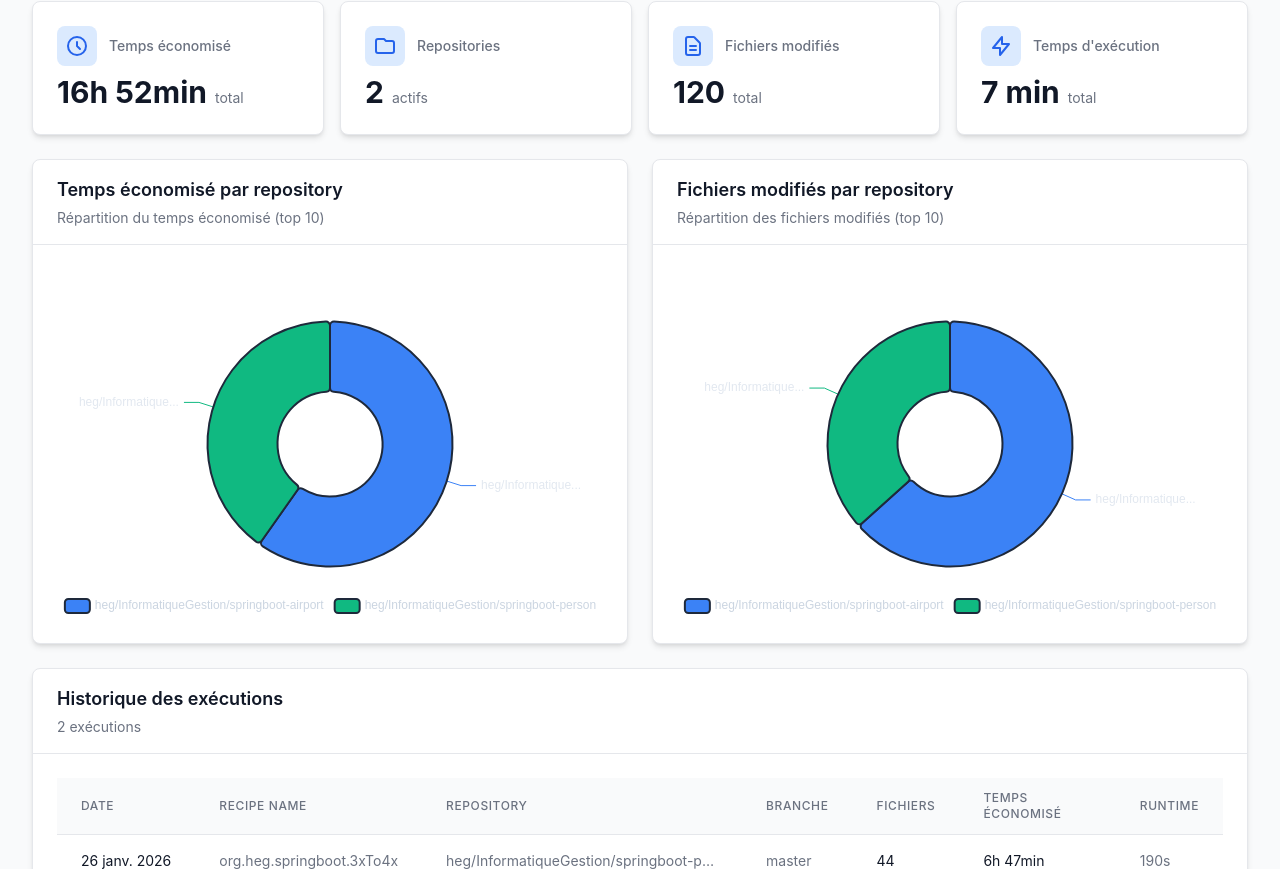
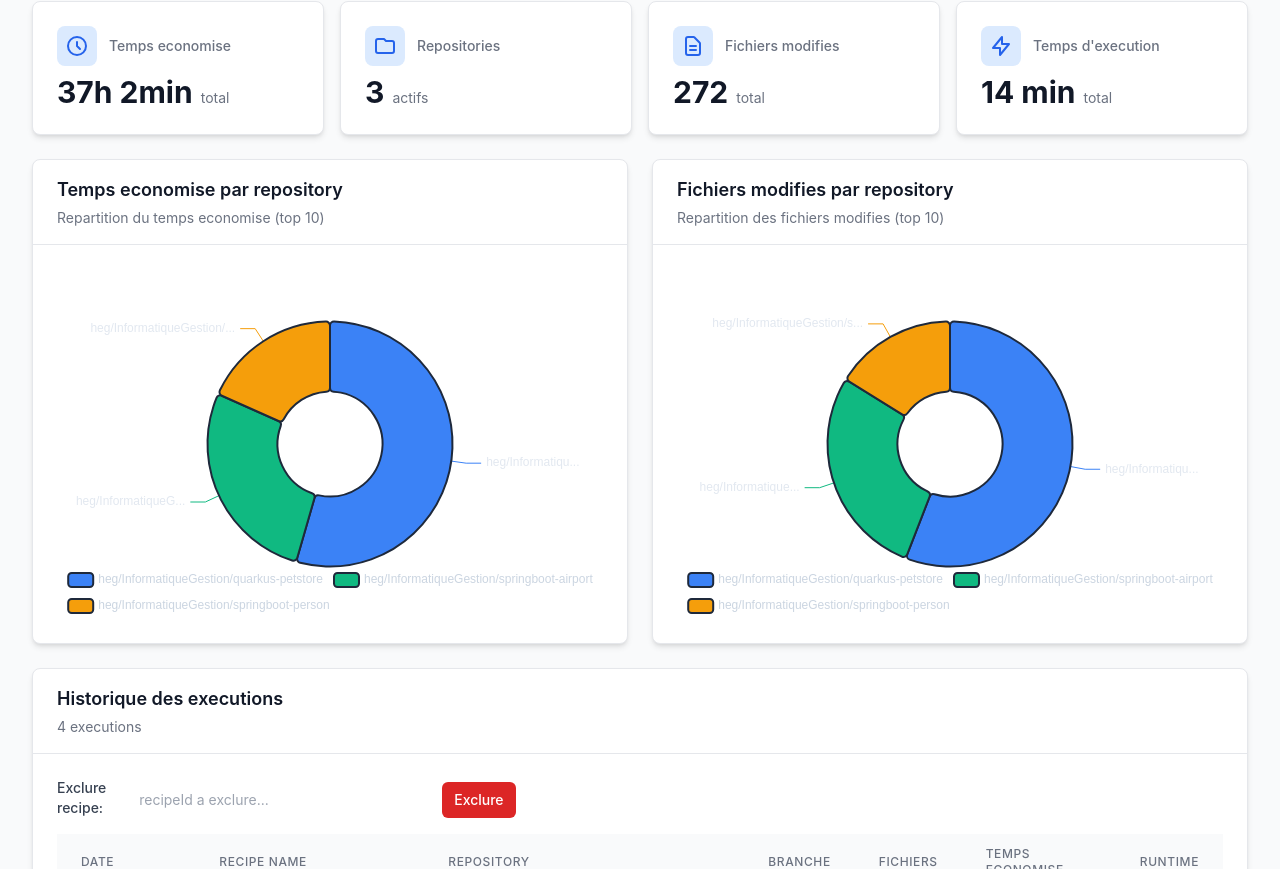
Before and after one commit to FredMencier/rewrite-datatables-viewer, a Next.js app in the folder next-app/: page / in a window 1280 px wide. Shown: the part 271-1140 px from the top of the page. Built offline with nearby package versions, Linux system fonts and the light colour scheme.

Commit message:
add filter

```diff
--- a/next-app/app/components/UsageDashboard.tsx
+++ b/next-app/app/components/UsageDashboard.tsx
@@ -38,6 +38,8 @@ interface UsageDashboardProps {
 
 const UsageDashboard: React.FC<UsageDashboardProps> = ({ data, isLoading = false }) => {
   const [selectedRepo, setSelectedRepo] = useState<string>('all');
+  const [recipeFilter, setRecipeFilter] = useState<string>('');
+  const [recipeFilters, setRecipeFilters] = useState<string[]>([]);
 
   // Obtenir la liste des repositories uniques
   const repositories = useMemo(() => {
@@ -45,11 +47,43 @@ const UsageDashboard: React.FC<UsageDashboardProps> = ({ data, isLoading = false
     return Array.from(repos).sort();
   }, [data]);
 
-  // Filtrer les données par repository
+  // Filtrer les donnees par repository et par recipe (exclusion)
   const filteredData = useMemo(() => {
-    if (selectedRepo === 'all') return data;
-    return data.filter(d => d.repositoryPath === selectedRepo);
-  }, [data, selectedRepo]);
+    let result = data;
+
+    // Filter by repository
+    if (selectedRepo !== 'all') {
+      result = result.filter(d => d.repositoryPath === selectedRepo);
+    }
+
+    // Exclude by recipe (filter OUT these recipes)
+    if (recipeFilters.length > 0) {
+      result = result.filter(d => !recipeFilters.includes(d.recipeId));
+    }
+
+    return result;
+  }, [data, selectedRepo, recipeFilters]);
+
+  // Ajouter un filtre de recipe (exclusion)
+  const handleAddRecipeFilter = () => {
+    const value = recipeFilter.trim();
+    if (value && !recipeFilters.includes(value)) {
+      setRecipeFilters([...recipeFilters, value]);
+      setRecipeFilter('');
+    }
+  };
+
+  // Supprimer un filtre de recipe
+  const handleRemoveRecipeFilter = (filterToRemove: string) => {
+    setRecipeFilters(recipeFilters.filter(f => f !== filterToRemove));
+  };
+
+  // Gerer l'appui sur Entree dans le champ de saisie
+  const handleKeyDown = (e: React.KeyboardEvent) => {
+    if (e.key === 'Enter') {
+      handleAddRecipeFilter();
+    }
+  };
 
   // Calculer les KPIs
   const kpis = useMemo(() => {
@@ -66,7 +100,7 @@ const UsageDashboard: React.FC<UsageDashboardProps> = ({ data, isLoading = false
     };
   }, [filteredData]);
 
-  // Préparer les données pour le graphique camembert (fichiers modifiés par repository)
+  // Preparer les donnees pour le graphique camembert (fichiers modifies par repository)
   const filesByRepoData = useMemo(() => {
     const repoFilesMap = new Map<string, number>();
 
@@ -78,10 +112,10 @@ const UsageDashboard: React.FC<UsageDashboardProps> = ({ data, isLoading = false
     return Array.from(repoFilesMap.entries())
       .map(([name, value]) => ({ name, value }))
       .sort((a, b) => b.value - a.value)
-      .slice(0, 10); // Limiter à 10 pour la lisibilité
+      .slice(0, 10); // Limiter a 10 pour la lisibilite
   }, [filteredData]);
 
-  // Préparer les données pour le graphique camembert (temps économisé par repository)
+  // Preparer les donnees pour le graphique camembert (temps economise par repository)
   const pieChartData = useMemo(() => {
     const repoTimeMap = new Map<string, number>();
 
@@ -93,12 +127,12 @@ const UsageDashboard: React.FC<UsageDashboardProps> = ({ data, isLoading = false
     return Array.from(repoTimeMap.entries())
       .map(([name, value]) => ({ name, value: Math.round(value) }))
       .sort((a, b) => b.value - a.value)
-      .slice(0, 10); // Limiter à 10 pour la lisibilité
+      .slice(0, 10); // Limiter a 10 pour la lisibilite
   }, [filteredData]);
 
-  // Préparer les données pour le tableau
+  // Preparer les donnees pour le tableau
   const tableData = useMemo(() => {
-    return filteredData.slice(0, 100); // Limiter à 100 entrées
+    return filteredData.slice(0, 100); // Limiter a 100 entrees
   }, [filteredData]);
 
   // Formater le temps
@@ -159,7 +193,7 @@ const UsageDashboard: React.FC<UsageDashboardProps> = ({ data, isLoading = false
         <KPICard
           icon={<ClockIcon />}
           value={formatTime(kpis.timeSaved)}
-          label="Temps économisé"
+          label="Temps economise"
           subtitle="total"
         />
         <KPICard
@@ -171,13 +205,13 @@ const UsageDashboard: React.FC<UsageDashboardProps> = ({ data, isLoading = false
         <KPICard
           icon={<FileIcon />}
           value={kpis.filesChanged.toLocaleString()}
-          label="Fichiers modifiés"
+          label="Fichiers modifies"
           subtitle="total"
         />
         <KPICard
           icon={<LightningIcon />}
           value={formatTime(kpis.runtime)}
-          label="Temps d'exécution"
+          label="Temps d'execution"
           subtitle="total"
         />
       </div>
@@ -185,8 +219,8 @@ const UsageDashboard: React.FC<UsageDashboardProps> = ({ data, isLoading = false
       {/* Graphique camembert */}
       <div className="grid grid-cols-1 lg:grid-cols-2 gap-6">
         <ChartCard
-          title="Temps économisé par repository"
-          subtitle="Répartition du temps économisé (top 10)"
+          title="Temps economise par repository"
+          subtitle="Repartition du temps economise (top 10)"
         >
           {pieChartData.length > 0 ? (
             <PieChart
@@ -214,14 +248,14 @@ const UsageDashboard: React.FC<UsageDashboardProps> = ({ data, isLoading = false
             />
           ) : (
             <div className="flex items-center justify-center h-[350px] text-gray-500">
-              Aucune donnée disponible
+              Aucune donnee disponible
             </div>
           )}
         </ChartCard>
 
         <ChartCard
-          title="Fichiers modifiés par repository"
-          subtitle="Répartition des fichiers modifiés (top 10)"
+          title="Fichiers modifies par repository"
+          subtitle="Repartition des fichiers modifies (top 10)"
         >
           {filesByRepoData.length > 0 ? (
             <PieChart
@@ -249,17 +283,61 @@ const UsageDashboard: React.FC<UsageDashboardProps> = ({ data, isLoading = false
             />
           ) : (
             <div className="flex items-center justify-center h-[350px] text-gray-500">
-              Aucune donnée disponible
+              Aucune donnee disponible
             </div>
           )}
         </ChartCard>
       </div>
 
-      {/* Tableau des données */}
+      {/* Tableau des donnees avec filtre */}
       <ChartCard
-        title="Historique des exécutions"
-        subtitle={`${filteredData.length} exécutions`}
+        title="Historique des executions"
+        subtitle={`${filteredData.length} executions${recipeFilters.length > 0 ? ` (exclu de ${data.length})` : ''}`}
       >
+        {/* Filtre d'exclusion par recipe */}
+        <div className="mb-4 flex flex-wrap items-center gap-4">
+          <div className="flex items-center gap-2">
+            <label htmlFor="recipe-filter" className="text-sm font-medium text-gray-700 dark:text-gray-300">
+              Exclure recipe:
+            </label>
+            <input
+              id="recipe-filter"
+              type="text"
+              value={recipeFilter}
+              onChange={(e) => setRecipeFilter(e.target.value)}
+              onKeyDown={handleKeyDown}
+              placeholder="recipeId a exclure..."
+              className="mt-1 block w-full max-w-xs pl-3 pr-10 py-2 text-base border-gray-300 dark:border-gray-600 focus:outline-none focus:ring-red-500 focus:border-red-500 sm:text-sm rounded-md bg-white dark:bg-gray-700 text-gray-900 dark:text-white"
+            />
+            <button
+              onClick={handleAddRecipeFilter}
+              className="mt-1 px-3 py-2 text-sm font-medium rounded-md bg-red-600 hover:bg-red-700 text-white"
+            >
+              Exclure
+            </button>
+          </div>
+        </div>
+
+        {/* Tags des filtres d'exclusion */}
+        {recipeFilters.length > 0 && (
+          <div className="flex flex-wrap gap-2 mb-4">
+            {recipeFilters.map((filter) => (
+              <span
+                key={filter}
+                className="inline-flex items-center gap-1 px-2 py-1 rounded-md bg-red-100 dark:bg-red-900 text-red-800 dark:text-red-200 text-sm"
+              >
+                Exclu: {filter}
+                <button
+                  onClick={() => handleRemoveRecipeFilter(filter)}
+                  className="ml-1 text-red-600 hover:text-red-800 dark:text-red-300 dark:hover:text-red-100"
+                >
+                  ×
+                </button>
+              </span>
+            ))}
+          </div>
+        )}
+
         <div className="overflow-x-auto">
           <table className="min-w-full divide-y divide-gray-200 dark:divide-gray-700">
             <thead className="bg-gray-50 dark:bg-gray-900">
@@ -280,7 +358,7 @@ const UsageDashboard: React.FC<UsageDashboardProps> = ({ data, isLoading = false
                   Fichiers
                 </th>
                 <th className="px-6 py-3 text-left text-xs font-medium text-gray-500 dark:text-gray-400 uppercase tracking-wider">
-                  Temps économisé
+                  Temps economise
                 </th>
                 <th className="px-6 py-3 text-left text-xs font-medium text-gray-500 dark:text-gray-400 uppercase tracking-wider">
                   Runtime
@@ -321,7 +399,7 @@ const UsageDashboard: React.FC<UsageDashboardProps> = ({ data, isLoading = false
         {filteredData.length > 100 && (
           <div className="mt-4 flex justify-center">
             <span className="text-sm text-gray-500">
-              Affichage des 100 premières entrées sur {filteredData.length}
+              Affichage des 100 premieres entrees sur {filteredData.length}
             </span>
           </div>
         )}
--- a/next-app/app/hooks/useData.ts
+++ b/next-app/app/hooks/useData.ts
@@ -45,7 +45,8 @@ export function useData() {
   });
 
   const loadData = useCallback(async () => {
-    // Reset loading states
+    // Clear cache and reset loading states
+    dataLoader.clearCache();
     setRecipeStats(prev => ({ ...prev, isLoading: true, error: null }));
     setSourceResults(prev => ({ ...prev, isLoading: true, error: null }));
     setUsageReport(prev => ({ ...prev, isLoading: true, error: null }));
@@ -55,7 +56,7 @@ export function useData() {
       const [stats, results, report] = await Promise.all([
         dataLoader.loadRecipeRunStats(),
         dataLoader.loadSourceFileResults(),
-        dataLoader.loadUsageReport()
+        dataLoader.loadAllUsageReports()
       ]);
 
       setRecipeStats({ data: stats, isLoading: false, error: null });
--- a/next-app/app/lib/DataLoader.ts
+++ b/next-app/app/lib/DataLoader.ts
@@ -79,12 +79,30 @@ export class DataLoader {
    * Charge un fichier CSV depuis le chemin donné
    */
   private async fetchCSV(filePath: string): Promise<Record<string, string>[]> {
-    const response = await fetch(filePath);
+    // Add timestamp to bypass browser cache
+    const separator = filePath.includes('?') ? '&' : '?';
+    const url = `${filePath}${separator}_t=${Date.now()}`;
+
+    const response = await fetch(url);
     if (!response.ok) {
       throw new Error(`Erreur HTTP: ${response.status} pour ${filePath}`);
     }
     const text = await response.text();
     return this.parseCSV(text);
+  }
+
+  /**
+   * Charge un fichier JSON
+   */
+  private async fetchJSON(filePath: string): Promise<any> {
+    const separator = filePath.includes('?') ? '&' : '?';
+    const url = `${filePath}${separator}_t=${Date.now()}`;
+
+    const response = await fetch(url);
+    if (!response.ok) {
+      throw new Error(`Erreur HTTP: ${response.status} pour ${filePath}`);
+    }
+    return response.json();
   }
 
   /**
@@ -171,7 +189,73 @@ export class DataLoader {
 
     try {
       const csvData = await this.fetchCSV(filePath);
+      return this.parseUsageReportData(csvData, cacheKey);
+    } catch (error) {
+      console.error('Erreur lors du chargement des données usage-report:', error);
+      throw new Error(`Impossible de charger les données depuis ${filePath}: ${error}`);
+    }
+  }
 
+  /**
+   * Charge tous les fichiers usage-report-<timestamp>.csv et combine les donnees
+   */
+  public async loadAllUsageReports(): Promise<UsageReportEntry[]> {
+    const cacheKey = 'usage-report-all';
+
+    if (this.cache.has(cacheKey)) {
+      return this.cache.get(cacheKey) as UsageReportEntry[];
+    }
+
+    try {
+      let usageReportFiles: string[] = [];
+
+      // Charger le manifest pour obtenir la liste des fichiers
+      try {
+        const manifest = await this.fetchJSON('/data/manifest.json');
+        if (manifest && manifest.usageReports) {
+          usageReportFiles = manifest.usageReports.map((filename: string) => `/data/${filename}`);
+        }
+      } catch (e) {
+        // Si le manifest n'existe pas, utiliser le fichier par defaut
+        console.warn('Manifest non trouve, utilisation du fichier par defaut');
+      }
+
+      // Si aucun fichier dans le manifest, utiliser le fichier par defaut
+      if (usageReportFiles.length === 0) {
+        usageReportFiles = ['/data/usage-report-1772437230910.csv'];
+      }
+
+      const allData: UsageReportEntry[] = [];
+
+      for (const filePath of usageReportFiles) {
+        try {
+          const csvData = await this.fetchCSV(filePath);
+          const parsedData = this.parseUsageReportData(csvData, '');
+          allData.push(...parsedData);
+        } catch (error) {
+          // Ignorer les fichiers non trouves
+        }
+      }
+
+      // Trier par date de creation (plus recent en premier)
+      allData.sort((a, b) => {
+        const dateA = new Date(a.recipeRunCreatedAt || '').getTime();
+        const dateB = new Date(b.recipeRunCreatedAt || '').getTime();
+        return dateB - dateA;
+      });
+
+      this.cache.set(cacheKey, allData);
+      return allData;
+    } catch (error) {
+      console.error('Erreur lors du chargement de tous les usage reports:', error);
+      throw error;
+    }
+  }
+
+  /**
+   * Parse les données usage-report CSV
+   */
+  private parseUsageReportData(csvData: Record<string, string>[], cacheKey: string): UsageReportEntry[] {
     const parsedData: UsageReportEntry[] = csvData.map(row => {
       return {
         runId: this.parseString(row['runId']),
@@ -212,12 +296,10 @@ export class DataLoader {
       return commitState === 'COMPLETED';
     });
 
+    if (cacheKey) {
       this.cache.set(cacheKey, parsedData);
+    }
     return parsedData;
-    } catch (error) {
-      console.error('Erreur lors du chargement des données usage-report:', error);
-      throw new Error(`Impossible de charger les données depuis ${filePath}: ${error}`);
-    }
   }
 
   /**
```
Also changed, not shown: next-app/public/data/manifest.json (added), next-app/public/data/usage-report-1772437230910.csv (added), next-app/public/data/usage-report.csv (deleted). Lines whose indentation alone changed are shown as unchanged.
